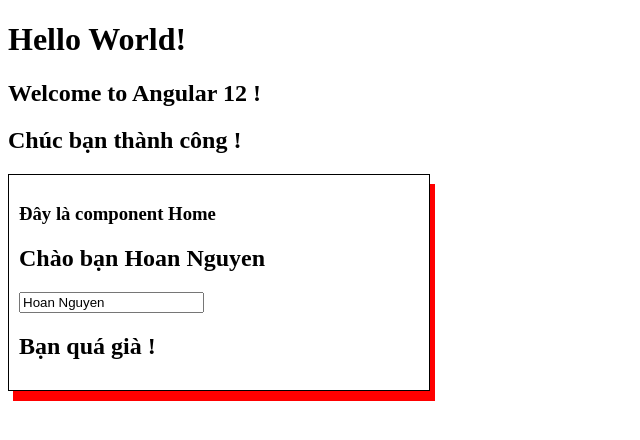
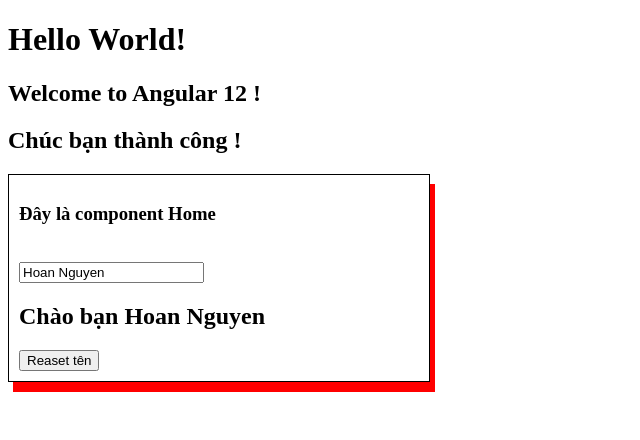
Before and after one commit to hoan010299/LearnAngular12, an Angular app: page / in a window 1280 px wide. Shown: the top 440 px of the page, without its empty margins (0-640 px from the left). Built offline with nearby package versions, Linux system fonts and the light colour scheme.

Commit message:
Envents binding - Two way binding

```diff
--- a/src/app/home/home.component.html
+++ b/src/app/home/home.component.html
@@ -1,8 +1,7 @@
 <div class="test">
   <h3>Đây là component Home</h3>
-  <h2>Chào bạn {{ name }}</h2>
-  <input value="{{ name }}" />
-  <br />
-  <h2 *ngIf="age > 18">Bạn quá già !</h2>
-  <h2 *ngIf="age <= 15">Bạn quá trẻ !</h2>
+  <br>
+  <input type="text" [(ngModel)]="name"/>
+  <h2>Chào bạn {{name}}</h2>
+  <button (click) = 'resetName()'>Reaset tên</button>
 </div>
--- a/src/app/home/home.component.ts
+++ b/src/app/home/home.component.ts
@@ -3,14 +3,15 @@ import { Component, OnInit } from '@angular/core';
 @Component({
   selector: 'app-home',
   templateUrl: './home.component.html',
-  styleUrls: ['./home.component.scss']
+  styleUrls: ['./home.component.scss'],
 })
 export class HomeComponent implements OnInit {
- public name = 'Hoan Nguyen';
- public age = 20;
-  constructor() { }
+  public name = 'Hoan Nguyen';
+  public age = 20;
+  constructor() {}
 
-  ngOnInit(): void {
+  ngOnInit(): void {}
+  public resetName() {
+    this.name = '';
   }
-
 }
```
Also changed, not shown: src/app/app.module.ts (+5 -11 lines).
